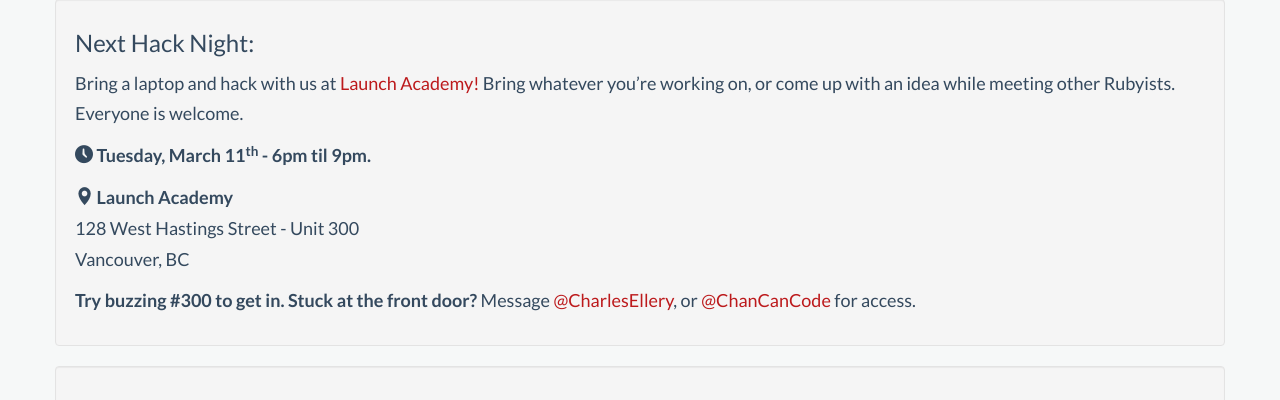
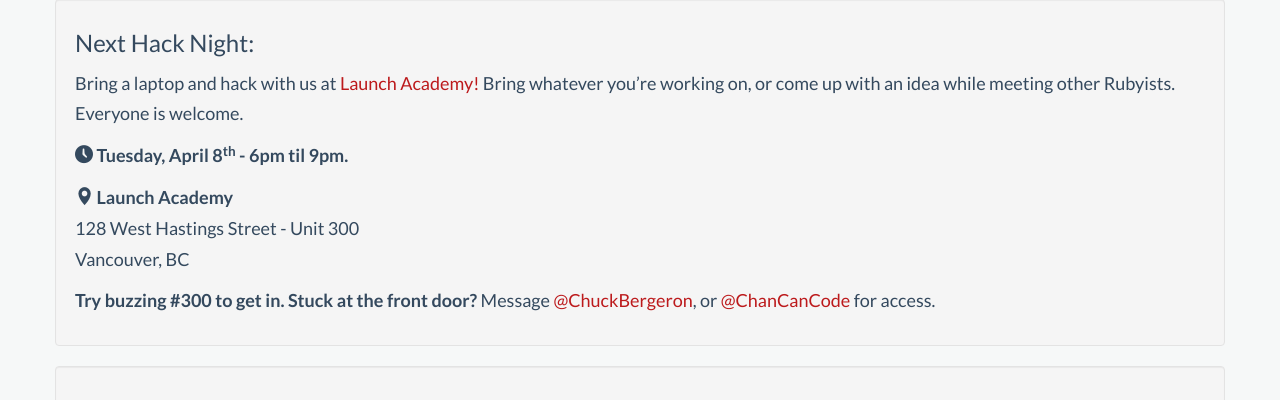
Before and after one commit to vanruby/vanruby.github.io, a Jekyll site: the page built from index.html, in a window 1280 px wide. Shown: the part 822-1222 px from the top of the page. Built offline with Jekyll 4.4.1, drawn with Linux system fonts in a browser that asks for light colours; Markdown is read by kramdown in place of the engine named in the settings; comment, search, counter and statistics services are not loaded.

Commit message:
new date and twitter handle for me

```diff
--- a/_config.yml
+++ b/_config.yml
@@ -25,7 +25,7 @@ members:
   - name: Charles Bergeron
     gravatar: hello@charlesbergeron.ca
     blurb: "Programmer, designer, musician – Building @caliper. When possible, do the cycling and yogi roles."
-    twitter: CharlesEllery
+    twitter: ChuckBergeron
     url: http://charlesbergeron.ca
   - name: Matthew Robertson
     gravatar: matthew@cloudclinic.ca
--- a/index.html
+++ b/index.html
@@ -37,14 +37,14 @@ title: "VanRuby - Vancouver Ruby on Rails Group"
         <h6>Next Hack Night:</h6>
         <p>Bring a laptop and hack with us at <a href="http://launchacademy.ca/contact/" target="_blank">Launch Academy!</a> Bring whatever you’re working on, or come up with an idea while meeting other Rubyists. Everyone is welcome.</p>
 
-        <p><span class="fui-time"></span> <strong>Tuesday, March 11<sup>th</sup> - 6pm til 9pm.</strong></p>
+        <p><span class="fui-time"></span> <strong>Tuesday, April 8<sup>th</sup> - 6pm til 9pm.</strong></p>
         <p>
           <span class="fui-location"></span> <strong>Launch Academy</strong> <br />
           128 West Hastings Street - Unit 300<br />
           Vancouver, BC
         </p>
 
-        <p><strong>Try buzzing #300 to get in. Stuck at the front door?</strong> Message <a href="https://twitter.com/CharlesEllery">@CharlesEllery</a>, or <a href="https://twitter.com/ChanCanCode">@ChanCanCode</a> for access.</p>
+        <p><strong>Try buzzing #300 to get in. Stuck at the front door?</strong> Message <a href="https://twitter.com/ChuckBergeron">@ChuckBergeron</a>, or <a href="https://twitter.com/ChanCanCode">@ChanCanCode</a> for access.</p>
       </div>
 
       <div class="well">
```
